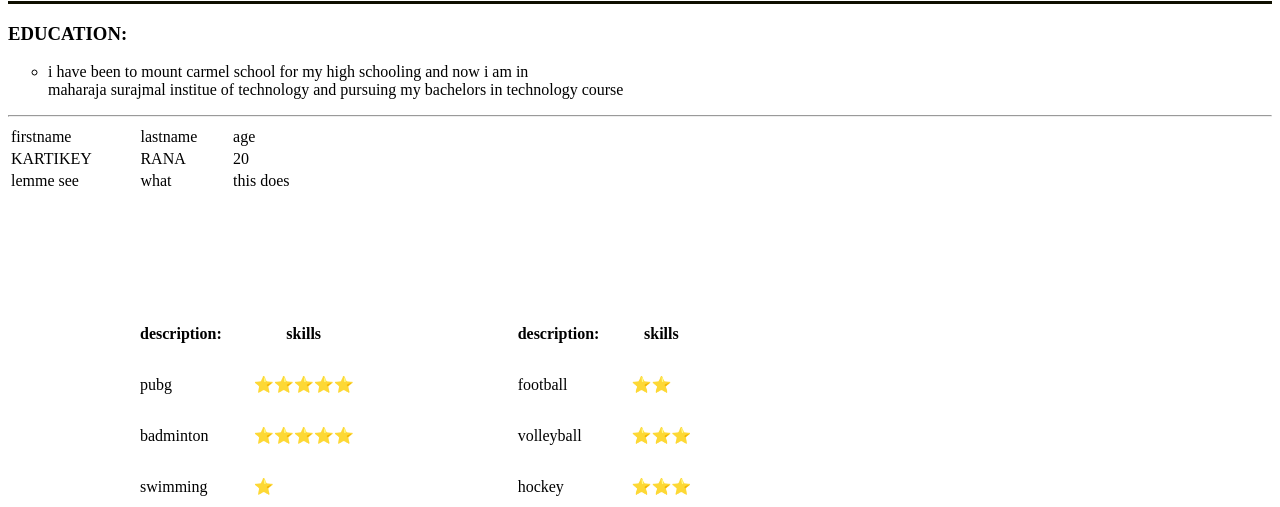
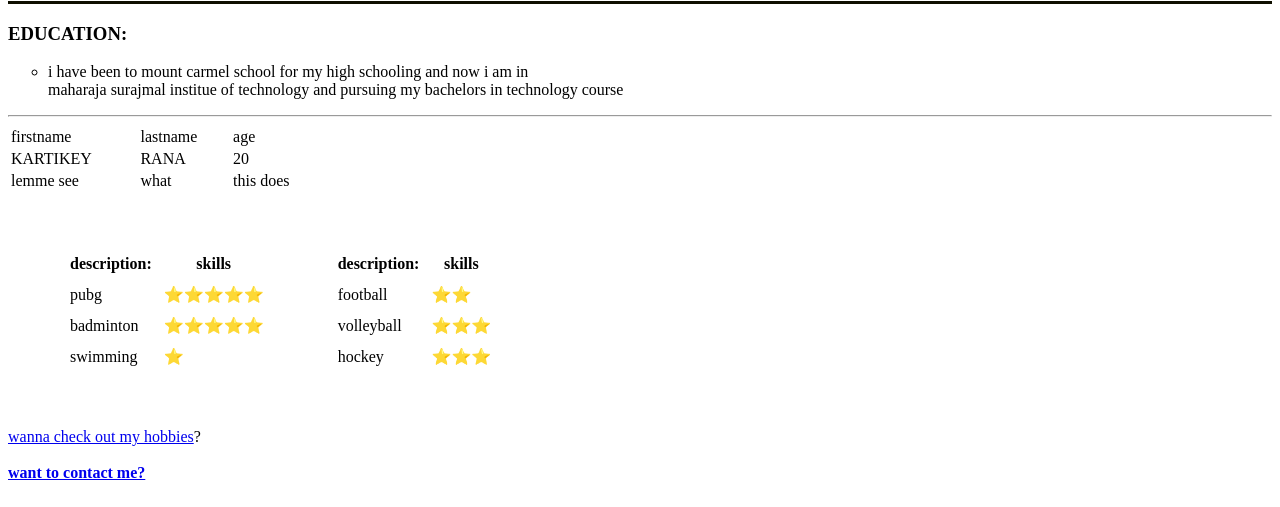
Before and after one commit to kartikey09/cv, a plain HTML site: page index.html in a window 1280 px wide. Shown: the part 293-800 px from the top of the page. Drawn offline with Linux system fonts and the light colour scheme.

Commit message:
Update index.html

```diff
--- a/index.html
+++ b/index.html
@@ -48,10 +48,10 @@
     </tfoot>
   </table>
 
-  <table cellspacing="100">
+  <table cellspacing="50">
   <tr>
     <td>
-    <table cellspacing="30">
+    <table cellspacing="10">
       <tr>
         <th>description:</th>
         <th>skills</th>
@@ -71,7 +71,7 @@
     </table>
   </td>
   <td>
-    <table cellspacing="30">
+    <table cellspacing="10">
       <tr>
         <th>description:</th>
         <th>skills</th>
```
